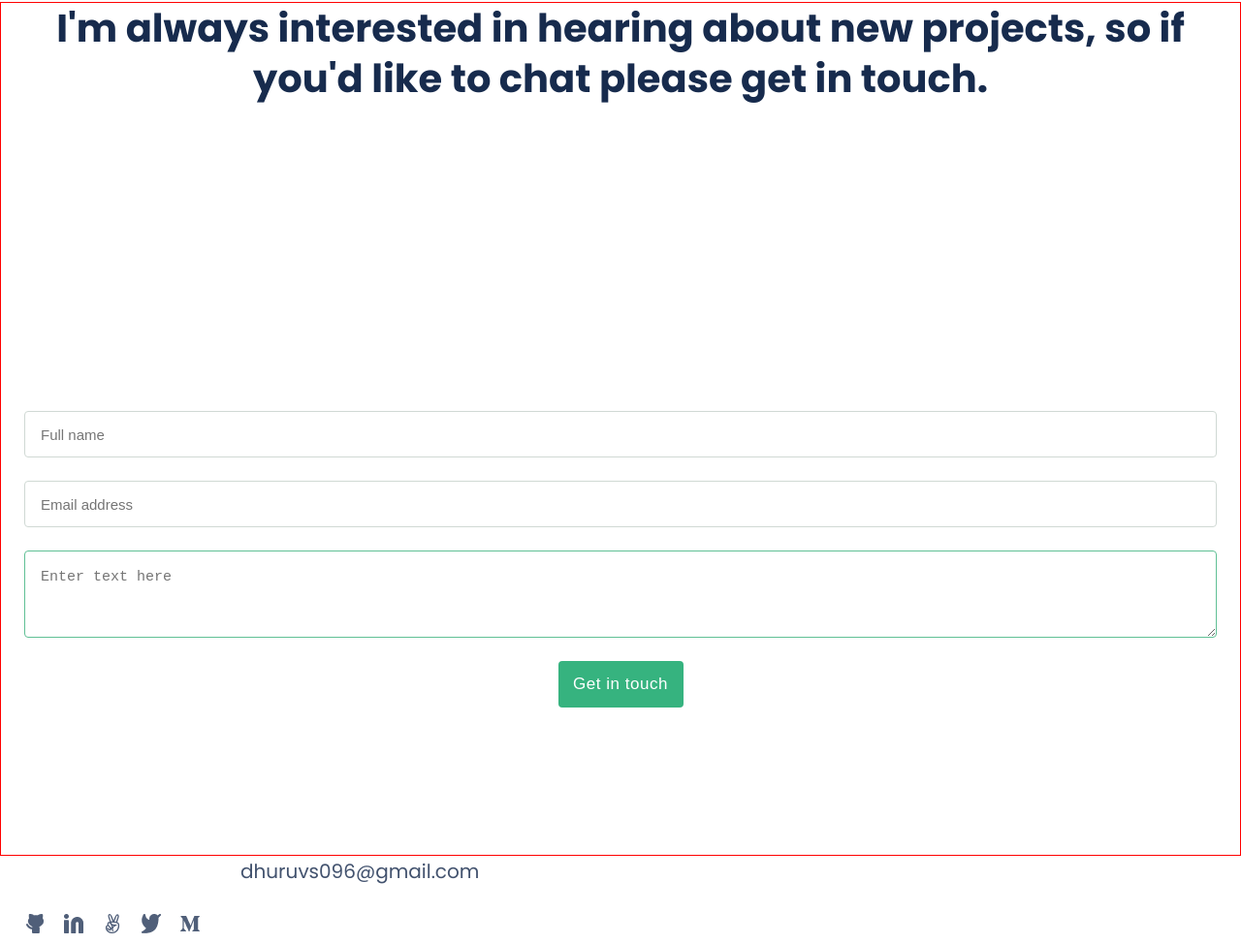
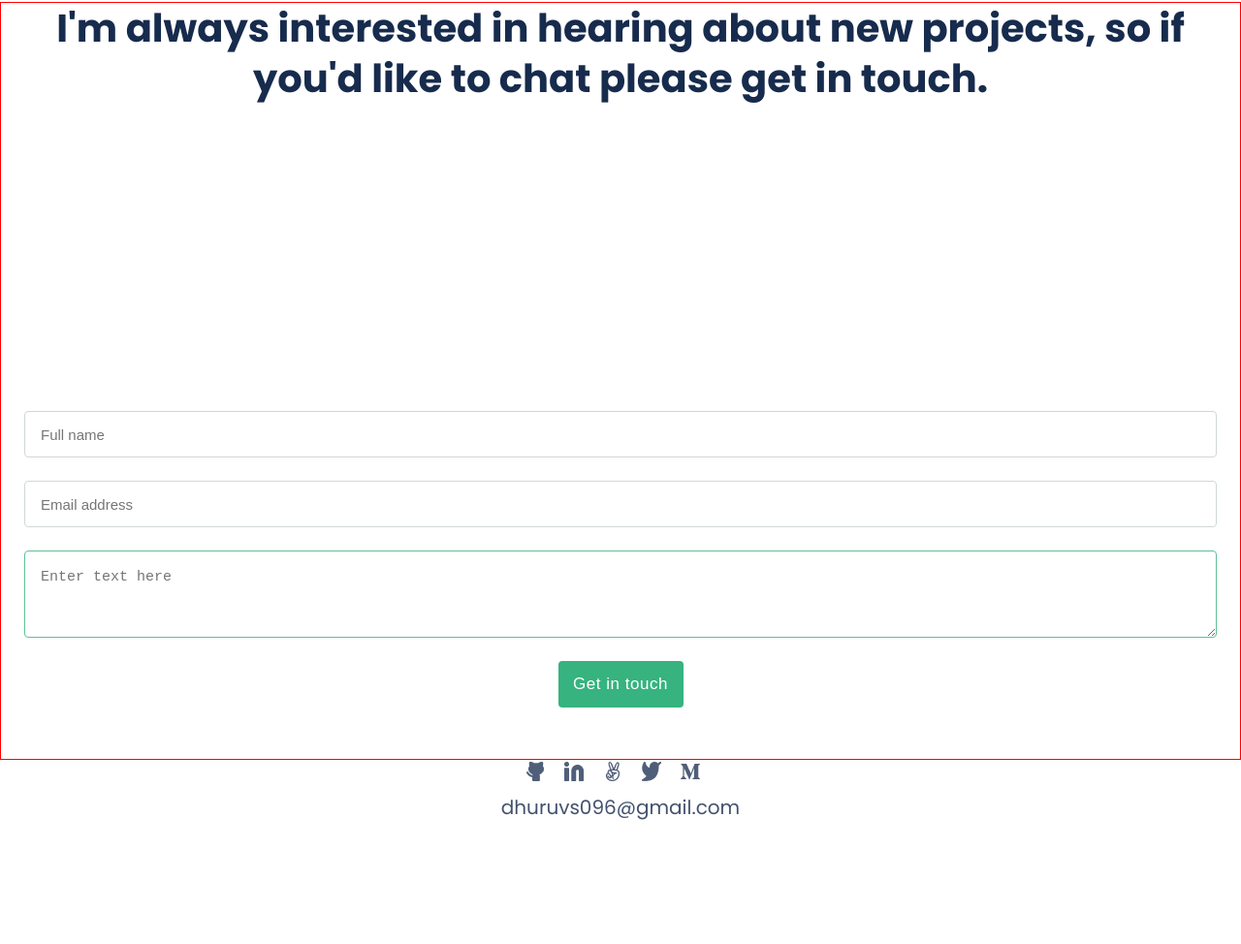
Before and after one commit to DhuruvSingh/Portfolio-Website-New, a plain HTML site: page index.html in a window 1280 px wide. Shown: the part 5524-6498 px from the top of the page at 97% size. After the commit the page ends 6373 px from the top, so only its background shows below. Drawn offline with Linux system fonts and the light colour scheme.

Commit message:
correct footer and style it

```diff
--- a/style.css
+++ b/style.css
@@ -434,7 +434,7 @@ main {
 
 #contact-form {
   border: red solid 1px;
-  height: 879px;
+  height: 780px;
   display: block;
   margin-top: 1589px;
 }
@@ -540,14 +540,12 @@ main {
   background: #008552;
 }
 
-
 .footer-social-icons {
   list-style: none;
   display: flex;
   flex-direction: row;
   justify-content: center;
-  margin: 0 24px;
-  margin-top: 58px;
+  margin: 0px;
   padding: 0;
 }
 
@@ -557,6 +555,7 @@ main {
 
 footer {
   display: flex;
+  flex-direction: column;
 }
 
 footer a {
```
